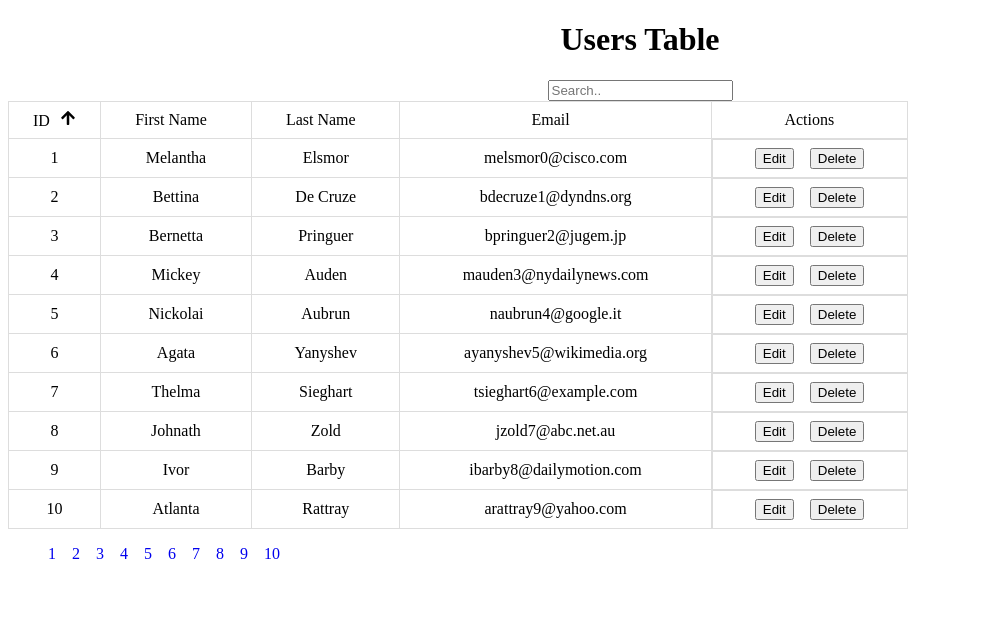
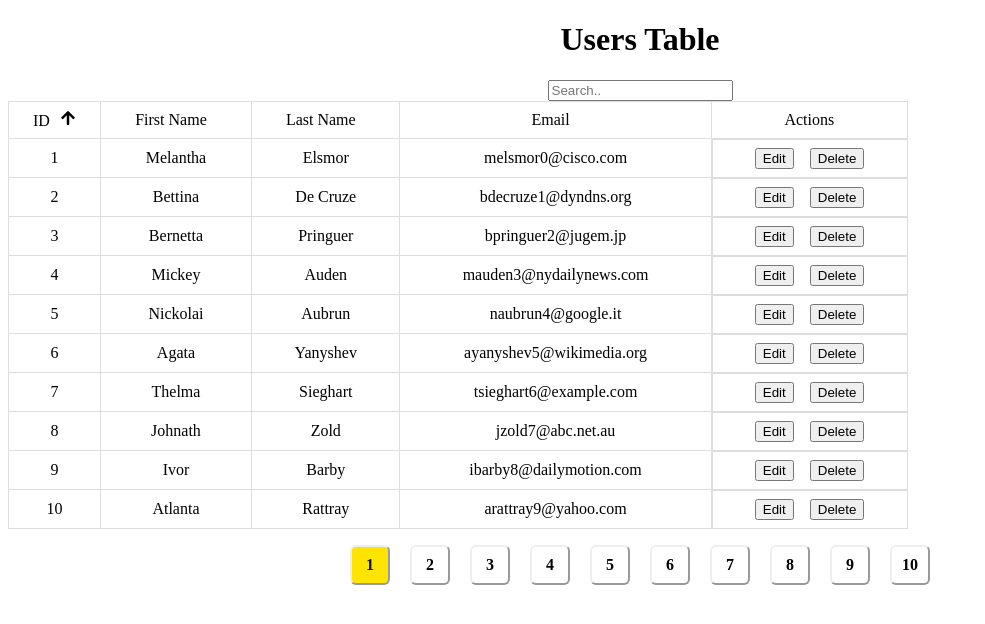
Before and after one commit to dimitarsabev00/Users-Table, a React (Create React App) app: page / in a window 1280 px wide. Shown: the top 624 px of the page, without its empty margins (0-985 px from the left). Built offline with nearby package versions, Linux system fonts and the light colour scheme; the HTML template or start-up script is replaced by a standard one.

Commit message:
Fix Bug With Pagination And Added Styles

```diff
--- a/src/components/AppContainer.js
+++ b/src/components/AppContainer.js
@@ -12,8 +12,6 @@ const AppContainer = () => {
   const indexOfLastUser = currentPage * usersPerPage;
   const indexOfFirstUser = indexOfLastUser - usersPerPage;
   const currentUsers = users.slice(indexOfFirstUser, indexOfLastUser);
-
-  const paginate = (pageNumber) => setCurrentPage(pageNumber);
 
   const search = (e) => {
     const matchedUser = users_data.filter((user) => {
@@ -40,7 +38,8 @@ const AppContainer = () => {
       <Pagination
         usersPerPage={usersPerPage}
         totalUsers={users.length}
-        paginate={paginate}
+        setCurrentPage={setCurrentPage}
+        currentPage={currentPage}
       />
     </div>
   );
--- /dev/null
+++ b/src/components/Pagination.css
@@ -0,0 +1,26 @@
+.pagination {
+  display: flex;
+  flex-wrap: wrap;
+  justify-content: center;
+  margin-top: 1rem;
+}
+
+.pagination button {
+  width: 40px;
+  height: 40px;
+  font-family: inherit;
+  font-weight: 600;
+  font-size: 16px;
+  margin: 0 10px;
+  border-radius: 6px;
+  cursor: pointer;
+  transition: all 0.3s ease;
+  background: transparent;
+  border-color: #eee;
+}
+
+.pagination button.active {
+  font-weight: 900;
+  background: #ffe400;
+  color: #101010;
+}
--- a/src/components/Pagination.js
+++ b/src/components/Pagination.js
@@ -1,28 +1,29 @@
 import React from "react";
-
-const Pagination = ({ usersPerPage, totalUsers, paginate }) => {
+import "./Pagination.css";
+const Pagination = ({
+  usersPerPage,
+  totalUsers,
+  setCurrentPage,
+  currentPage,
+}) => {
   const pageNumbers = [];
   for (let i = 1; i <= Math.ceil(totalUsers / usersPerPage); i++) {
     pageNumbers.push(i);
   }
   return (
-    <nav>
-      <ul style={{ display: "flex", gap: "1rem" }}>
-        {pageNumbers.map((number) => (
-          <li key={number} style={{ listStyleType: "none" }}>
-            <a
-              onClick={() => {
-                paginate(number);
-              }}
-              style={{ textDecoration: "none" }}
-              href="!#"
-            >
-              {number}
-            </a>
-          </li>
-        ))}
-      </ul>
-    </nav>
+    <div className="pagination">
+      {pageNumbers.map((number, index) => (
+        <button
+          className={number == currentPage ? "active" : ""}
+          key={index}
+          onClick={() => {
+            setCurrentPage(number);
+          }}
+        >
+          {number}
+        </button>
+      ))}
+    </div>
   );
 };
 
```
